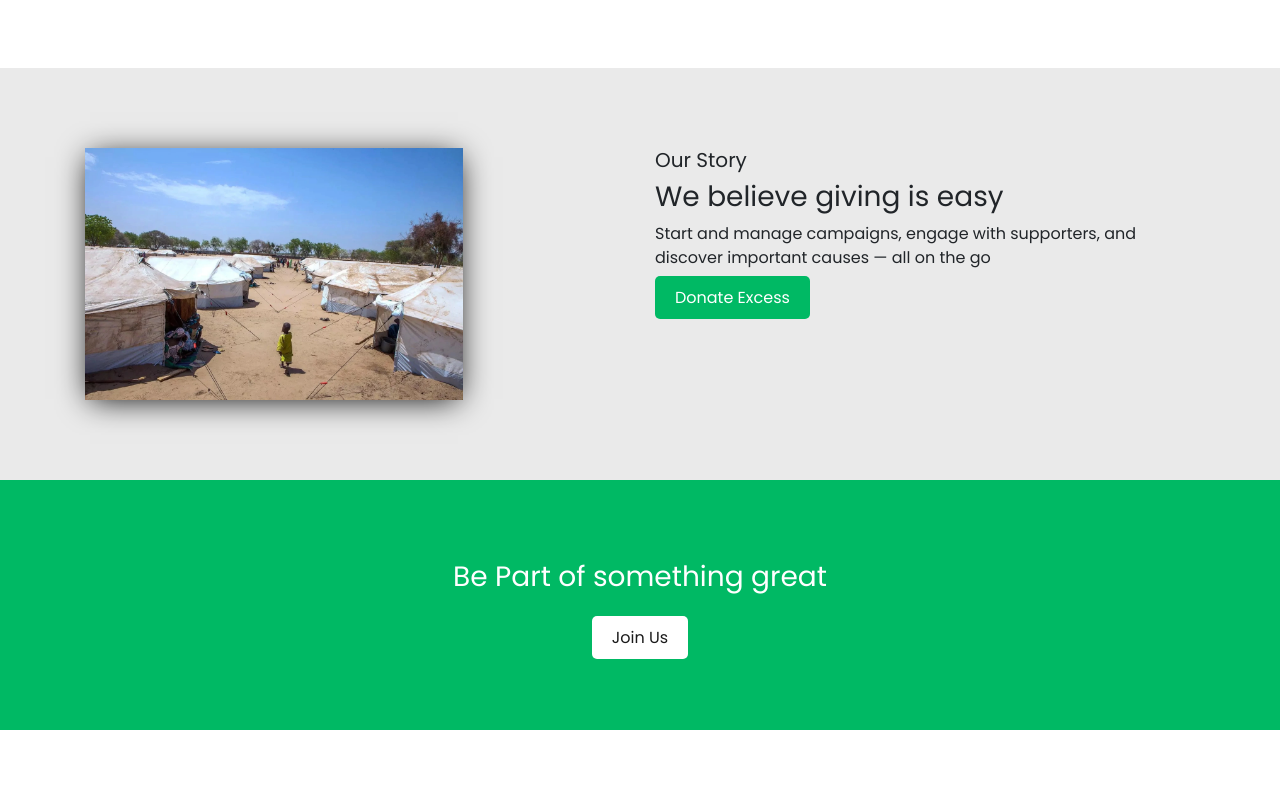
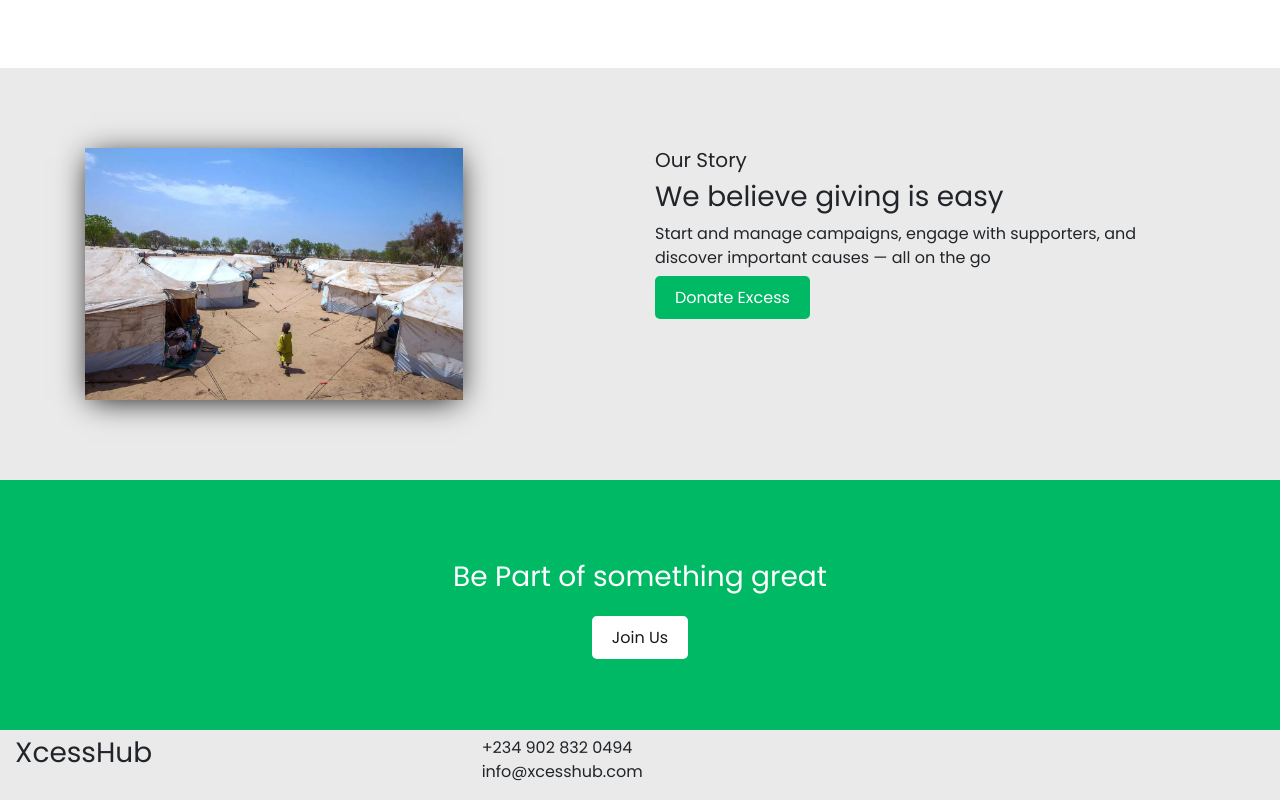
Before and after one commit to WonderfulOlanrewaju/xcesshub-1, a plain HTML site: page index.html in a window 1280 px wide. Shown: the part 1810-2610 px from the top of the page. Before the commit the page ends 2540 px from the top, so only its background shows below. Drawn offline with nearby package versions, Linux system fonts and the light colour scheme.

Commit message:
new commit

```diff
--- a/index.html
+++ b/index.html
@@ -174,6 +174,29 @@ discover important causes — all on the go
             <a href="#" class="xcessButtonWhite">Join Us</a>
         </div>
     </div>
+    <div class="footer">
+        <div class="container-fluid">
+            <div class="row">
+                <div class="col-md-4">
+                      <h3>XcessHub</h3>
+                </div>
+                <div class="col-md-4">
+                   <ul class="info">
+                       <li>+234 902 832 0494</li>
+                       <li>info@xcesshub.com</li>
+                   </ul>
+
+                </div>
+                <div class="col-md-4">
+                    <ul class="footerSocial">
+                        <li class="footerSoc"><a href="#"></a></li>
+                        <li class="footerSoc"><a href="#"></a></li>
+                        <li class="footerSoc"><a href="#"></a></li>
+                    </ul>
+                </div>
+            </div>
+        </div>
+    </div>
     <script src="https://code.jquery.com/jquery-3.3.1.slim.min.js" integrity="sha384-q8i/X+965DzO0rT7abK41JStQIAqVgRVzpbzo5smXKp4YfRvH+8abtTE1Pi6jizo" crossorigin="anonymous"></script>
 <script src="https://cdnjs.cloudflare.com/ajax/libs/popper.js/1.14.7/umd/popper.min.js" integrity="sha384-UO2eT0CpHqdSJQ6hJty5KVphtPhzWj9WO1clHTMGa3JDZwrnQq4sF86dIHNDz0W1" crossorigin="anonymous"></script>
 <script src="https://stackpath.bootstrapcdn.com/bootstrap/4.3.1/js/bootstrap.min.js" integrity="sha384-JjSmVgyd0p3pXB1rRibZUAYoIIy6OrQ6VrjIEaFf/nJGzIxFDsf4x0xIM+B07jRM" crossorigin="anonymous"></script>
--- a/style/index.css
+++ b/style/index.css
@@ -2,6 +2,11 @@ body, html{
     font-family: 'Poppins', sans-serif;
     padding: 0;
     margin: 0
+}
+
+p{
+    /* margin-top: 0;
+    margin-bottom: 5px; */
 }
 .borno{
     background:url("/img/borno.jpg") no-repeat center center;
@@ -121,3 +126,21 @@ h2.sectionHeader{
     padding: 10px 20px 10px 20px;
     border-radius: 5px;
 }
+
+.footer{
+    background: #EAEAEA;
+    padding-top: 6px;
+}
+
+.footerP{
+    font-size: 13px;
+    color: #fff;
+}
+
+.footerSoc{
+    display: inline-block
+}
+
+ul.info > li{
+    list-style: none;
+}
```
